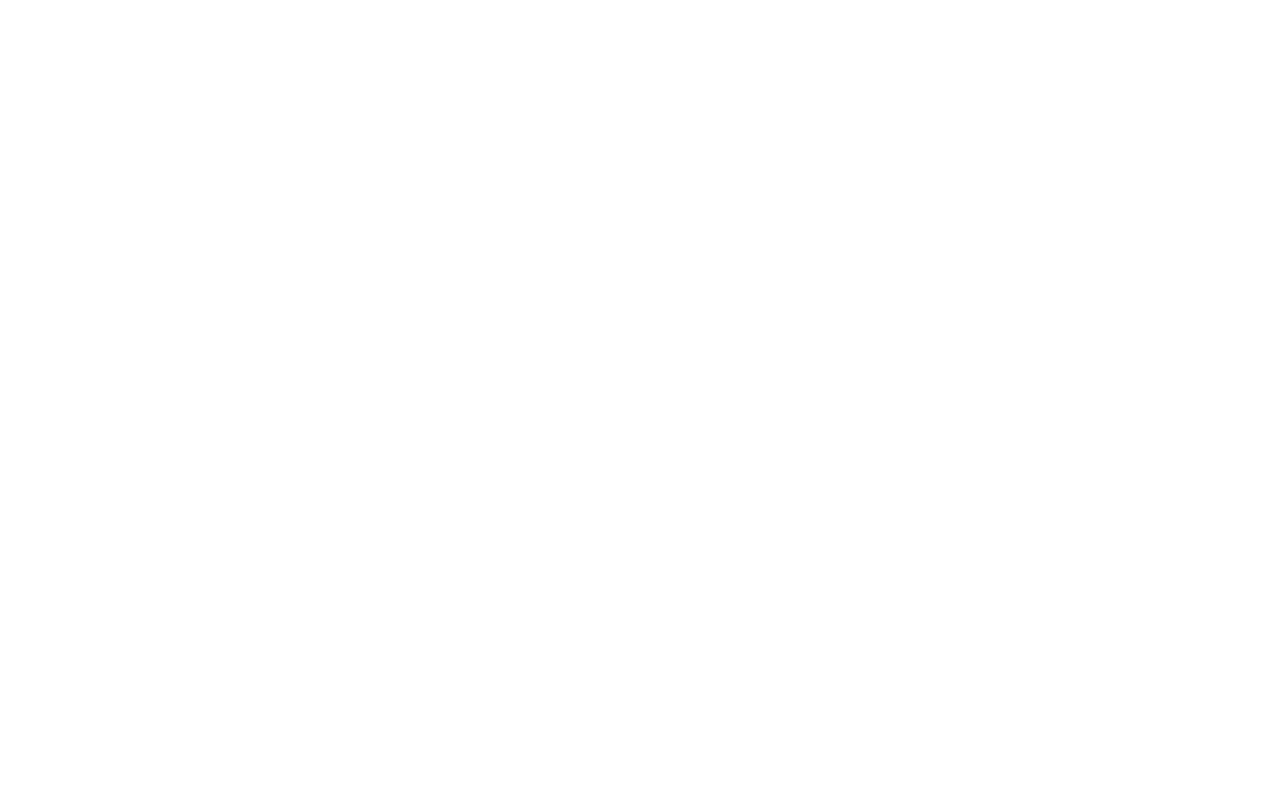
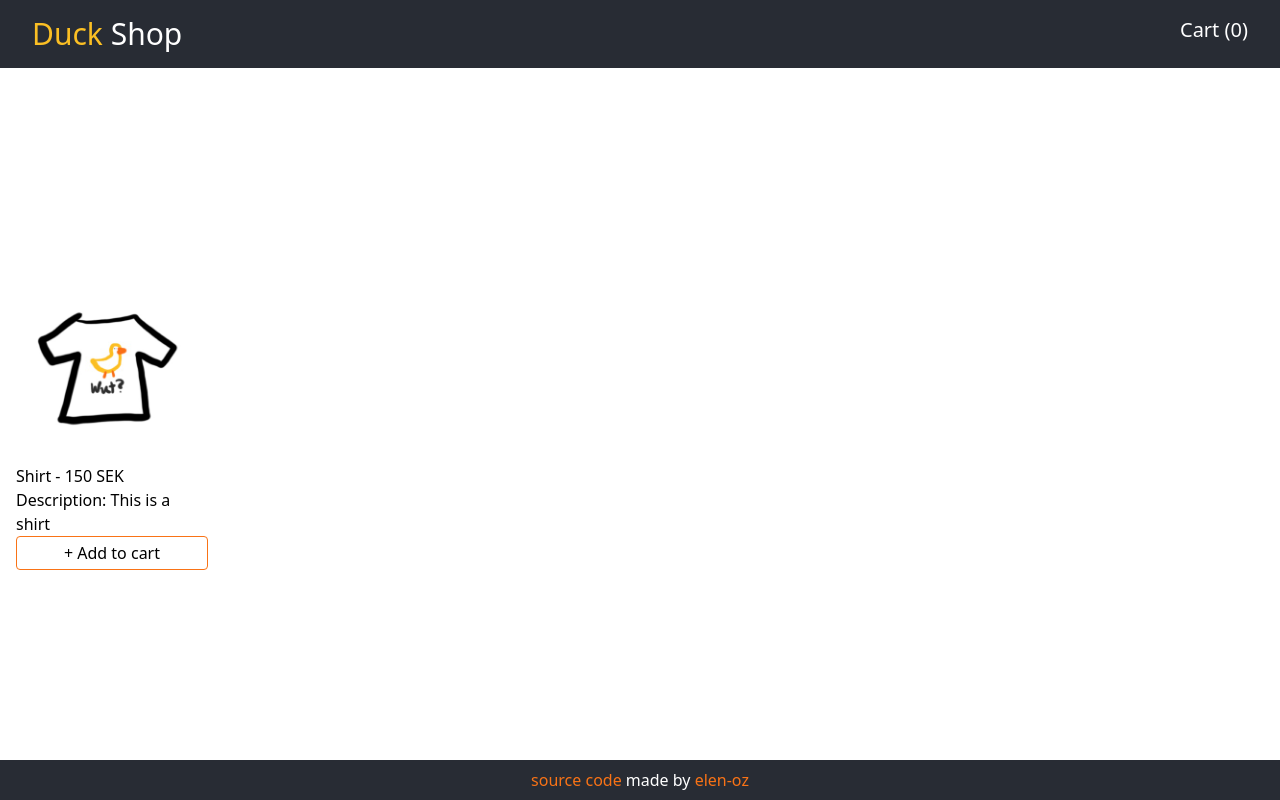
Before and after one commit to elen-oz/hi_duck-shop, a React (Vite) app: page /product/1 in a window 1280 px wide. Before the commit this address had no page. Built offline with nearby package versions, Linux system fonts and the light colour scheme.

Commit message:
feat: add Item page

```diff
--- a/src/App.tsx
+++ b/src/App.tsx
@@ -2,6 +2,7 @@
 import MainWrapperPage from "./pages/MainWrapperPage";
 import ShopPage from "./pages/ShopPage";
 import { useState } from "react";
+import ItemPage from "./pages/ItemPage";
 
 const App = () => {
   const [cartItems, setCartItems] = useState(0);
@@ -20,6 +21,10 @@
       <Routes>
         <Route path="/" element={<MainWrapperPage cartItems={cartItems} />}>
           <Route index element={<ShopPage onAdd={handleAddToCart} />} />
+          <Route
+            path="/product/:id"
+            element={<ItemPage handleAddToCart={handleAddToCart} />}
+          />
         </Route>
       </Routes>
     </BrowserRouter>
--- /dev/null
+++ b/src/pages/ItemPage.tsx
@@ -0,0 +1,39 @@
+import { useParams } from "react-router-dom";
+import { products } from "../data";
+import Item from "../components/Item";
+
+// interface Item {
+//   id: string;
+//   name: string;
+//   price: number;
+//   description?: string;
+// }
+
+interface Props {
+  handleAddToCart: (event: React.MouseEvent<HTMLButtonElement>) => void;
+}
+
+const ItemPage = ({ handleAddToCart }: Props) => {
+  const { id } = useParams();
+  console.log(id);
+
+  const item = products.find((item) => {
+    return item.id === +id;
+  });
+
+  if (!item) return <div>Item not found</div>;
+
+  const { name, price, description, image } = item;
+
+  return (
+    <Item
+      name={name}
+      price={price}
+      image={image}
+      description={description}
+      onAdd={handleAddToCart}
+    />
+  );
+};
+
+export default ItemPage;
```
